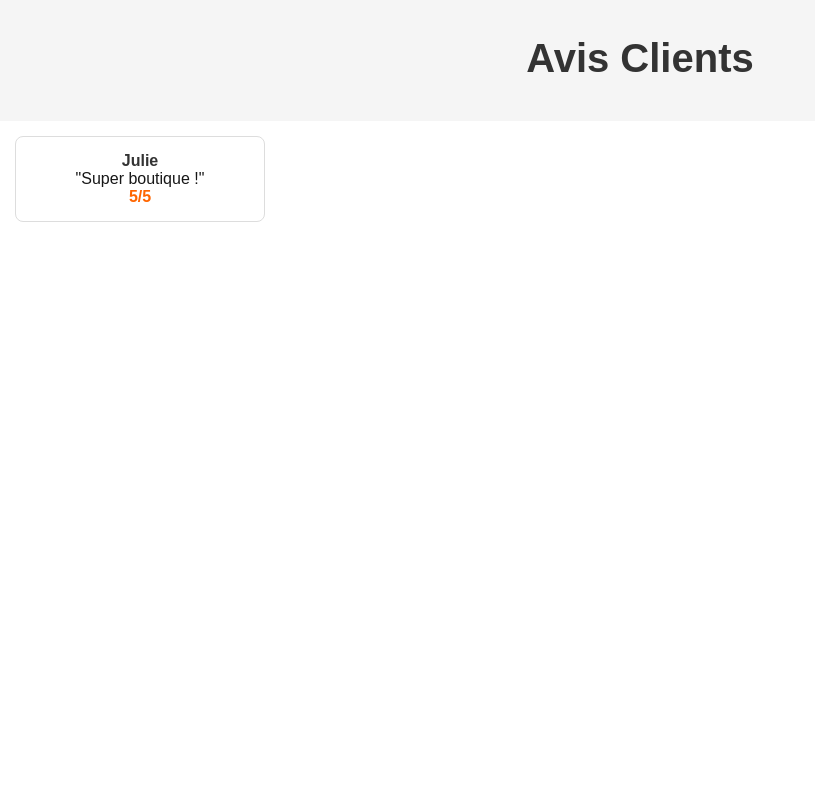
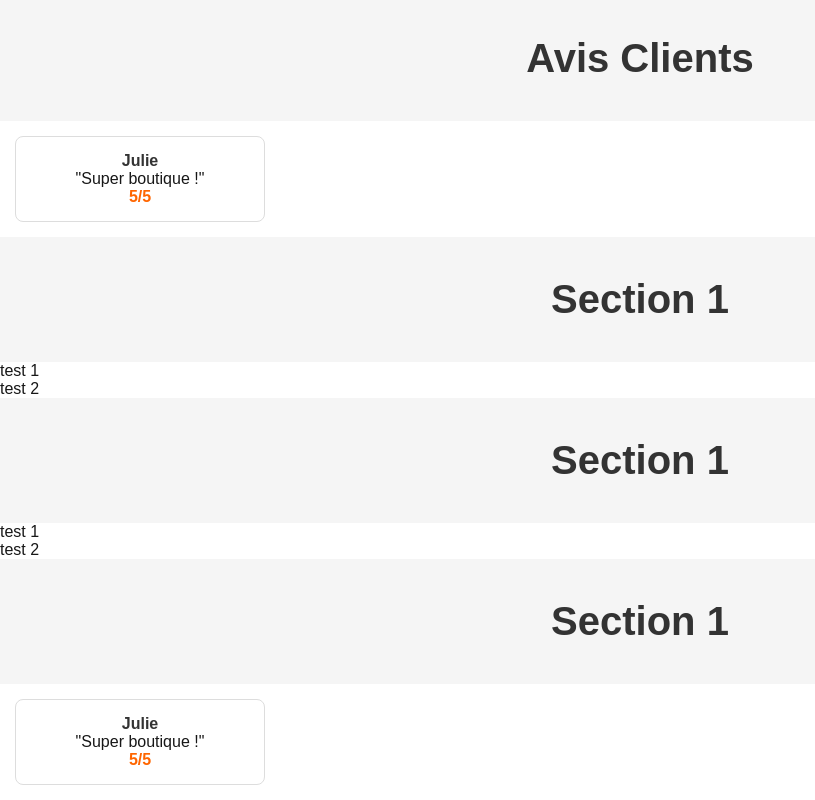
Before and after one commit to SihCAM/stage-next, a Next.js app: page / in a window 1280 px wide. Shown: the part 3089-3889 px from the top of the page, without its empty margins (0-815 px from the left). Before the commit the page ends 3326 px from the top, so only its background shows below. Built offline with nearby package versions, Linux system fonts and the light colour scheme.

Commit message:
add SectionWrapper

```diff
--- a/app/page.js
+++ b/app/page.js
@@ -8,6 +8,7 @@ import ProductCard from "../components/ProductCard";
 import CategoryCard from "../components/CategoryCard";
 import FeaturesSection from "../components/FeaturesSection";
 import ReviewCard from "../components/ReviewCard";
+import SectionWrapper from "../components/SectionWrapper";
 
 export default function Home() {
   // document.addEventListener("DOMContentLoaded", () => {})
@@ -41,7 +42,7 @@ const products = [
 
   const categories = [
     { image: "/category1.jpg", name: "chaussures" },
-  { image: "/category2.jpg", name: "Accessoires"},
+    { image: "/category2.jpg", name: "Accessoires" },
     { image: "/category3.jpg", name: "Vêtements" }
   ];
 
@@ -119,6 +120,34 @@ const reviews = [{
             rating={rating} />
         ))}
       </div>
+
+      <SectionWrapper text="Section 1">
+        <>
+          <p>test 1</p>
+          <p>test 2</p>
+        </>
+      </SectionWrapper>
+
+      <SectionWrapper text="Section 1">
+        <>
+          <p>test 1</p>
+          <p>test 2</p>
+        </>
+      </SectionWrapper>
+
+      <SectionWrapper text="Section 1">
+        {/* TODO: mettre un fragment quand tu as plusieurs parents ou quand du code JS (comme ici) */}
+        <>
+          {reviews.map(({ name, comment, rating }) => (
+            <ReviewCard
+              key={name}
+              name={name}
+              comment={comment}
+              rating={rating} />
+          ))}
+        </>
+      </SectionWrapper>
+
     </div>
 
   );
--- /dev/null
+++ b/components/SectionWrapper.jsx
@@ -0,0 +1,21 @@
+import React from "react"
+import Header from "./Header"
+
+export default function SectionWrapper({ text, children }) {
+    // React.Fragment
+    // <React.Fragment></React.Fragment>
+    // <>
+    //     <h2>test</h2>
+    //     <p>test</p>
+    // </>
+
+    return (
+        <section>
+            <Header text={text} />
+
+            <div>
+                {children}
+            </div>
+        </section>
+    )
+}
```
Lines whose indentation alone changed are shown as unchanged.
